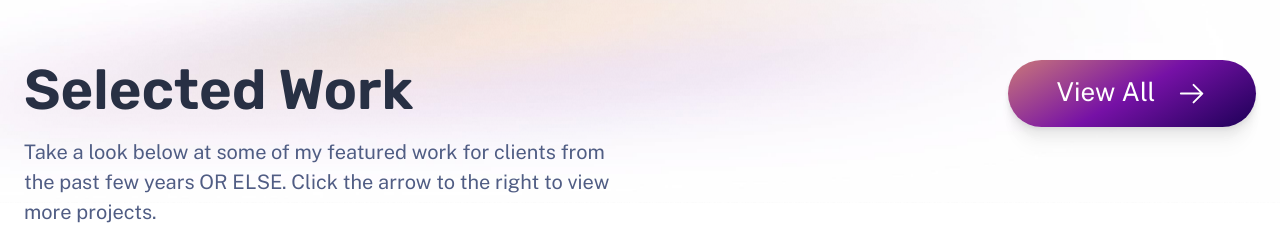
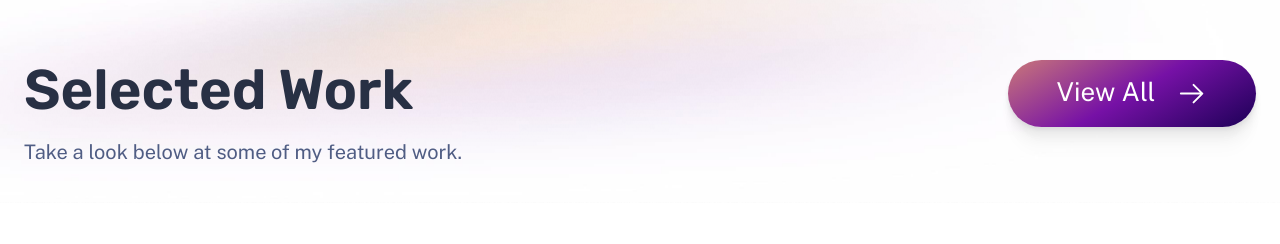
Before and after one commit to bigmoneytim/personal_website, an Astro site: page / in a window 1280 px wide. Shown: the part 1280-1524 px from the top of the page. Built offline with nearby package versions, Linux system fonts and the light colour scheme; Astro itself is replaced by a stand-in of ours.

Commit message:
adjusting images AGAIN and modied wording on main page

```diff
--- a/src/pages/index.astro
+++ b/src/pages/index.astro
@@ -57,7 +57,7 @@ const projects = (await getCollection('work'))
 			<section class="section with-background with-cta">
 				<header class="section-header stack gap-2 lg:gap-4">
 					<h3>Selected Work</h3>
-					<p>Take a look below at some of my featured work for clients from the past few years OR ELSE. Click the arrow to the right to view more projects.</p>
+					<p>Take a look below at some of my featured work. </p>
 				</header>
 
 				<div class="gallery">
```
Also changed, not shown: public/assets/ArcherPI2.jpg, public/assets/YNMS.png, public/assets/games2.png.
